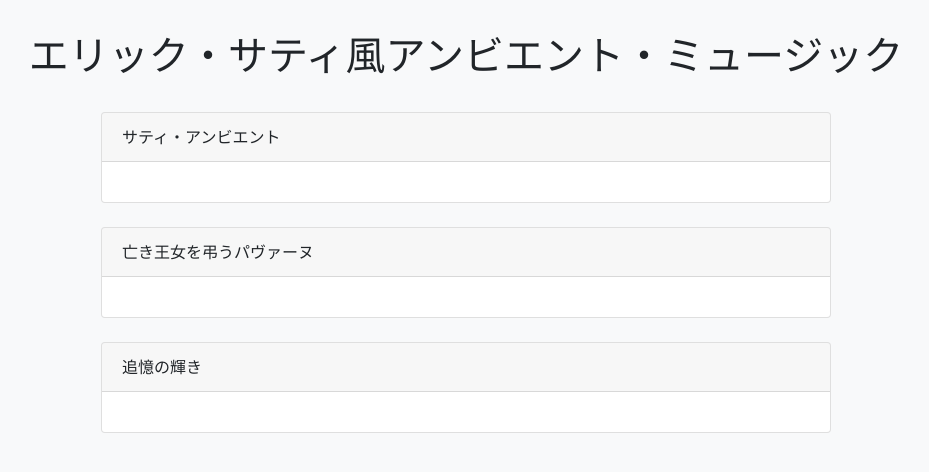
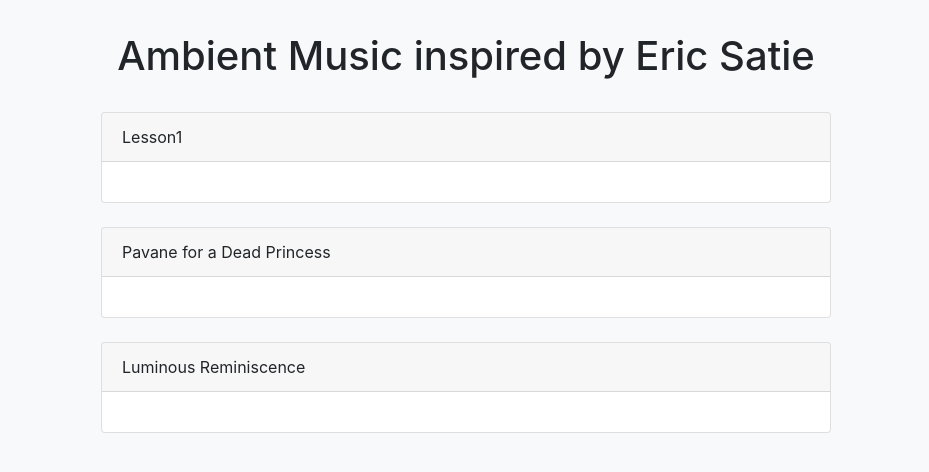
Before and after one commit to SHayashida/music_composition, a plain HTML site: page index.html in a window 1280 px wide. Shown: the whole page, without its empty margins (174-1103 px from the left). Drawn offline with nearby package versions, Linux system fonts and the light colour scheme.

Commit message:
Englishnization

```diff
--- a/index.html
+++ b/index.html
@@ -2,7 +2,7 @@
 <html lang="ja">
 <head>
   <meta charset="UTF-8">
-  <title>エリック・サティ風アンビエント・ミュージック</title>
+  <title>Ambient Music inspired by Eric Satie</title>
   <!-- Bootstrap CSS の読み込み（CDN経由） -->
   <link rel="stylesheet" href="https://stackpath.bootstrapcdn.com/bootstrap/4.5.2/css/bootstrap.min.css">
   <!-- html-midi-player ライブラリの読み込み（CDN経由） -->
@@ -22,13 +22,13 @@
 </head>
 <body>
   <div class="container">
-    <h1 class="text-center">エリック・サティ風アンビエント・ミュージック</h1>
+    <h1 class="text-center">Ambient Music inspired by Eric Satie</h1>
     <div class="row justify-content-center">
       <!-- 1つ目のMIDIプレイヤー -->
       <div class="col-md-8 midi-card">
         <div class="card">
           <div class="card-header">
-            サティ・アンビエント
+            Lesson1
           </div>
           <div class="card-body">
             <midi-player src="satie_ambient.mid" sound-font></midi-player>
@@ -39,7 +39,7 @@
       <div class="col-md-8 midi-card">
         <div class="card">
           <div class="card-header">
-            亡き王女を弔うパヴァーヌ
+            Pavane for a Dead Princess
           </div>
           <div class="card-body">
             <midi-player src="pavane_for_dead_princess.mid" sound-font></midi-player>
@@ -50,7 +50,7 @@
       <div class="col-md-8 midi-card">
         <div class="card">
           <div class="card-header">
-            追憶の輝き
+            Luminous Reminiscence
           </div>
           <div class="card-body">
             <midi-player src="luminous_reminiscence.mid" sound-font></midi-player>
```
